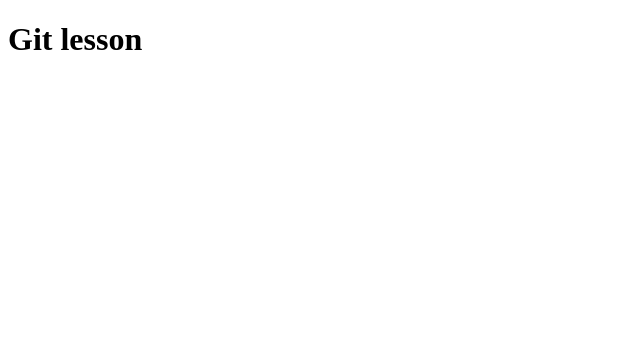
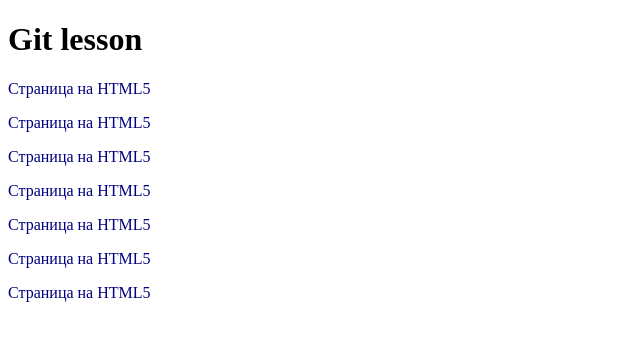
Before and after one commit to Anjello/TestField, a plain HTML site: page index.html in a window 1280 px wide. Shown: the whole page, without its empty margins (0-640 px from the left). Drawn offline with Linux system fonts and the light colour scheme.

Commit message:
third commit

```diff
--- a/index.html
+++ b/index.html
@@ -10,6 +10,6 @@
   </style>
  </head>
  <body> <h1>Git lesson</h1>
-
+  <p>Страница на HTML5</p>  <p>Страница на HTML5</p>  <p>Страница на HTML5</p>  <p>Страница на HTML5</p>  <p>Страница на HTML5</p>  <p>Страница на HTML5</p>  <p>Страница на HTML5</p>
  </body>
 </html>
```
